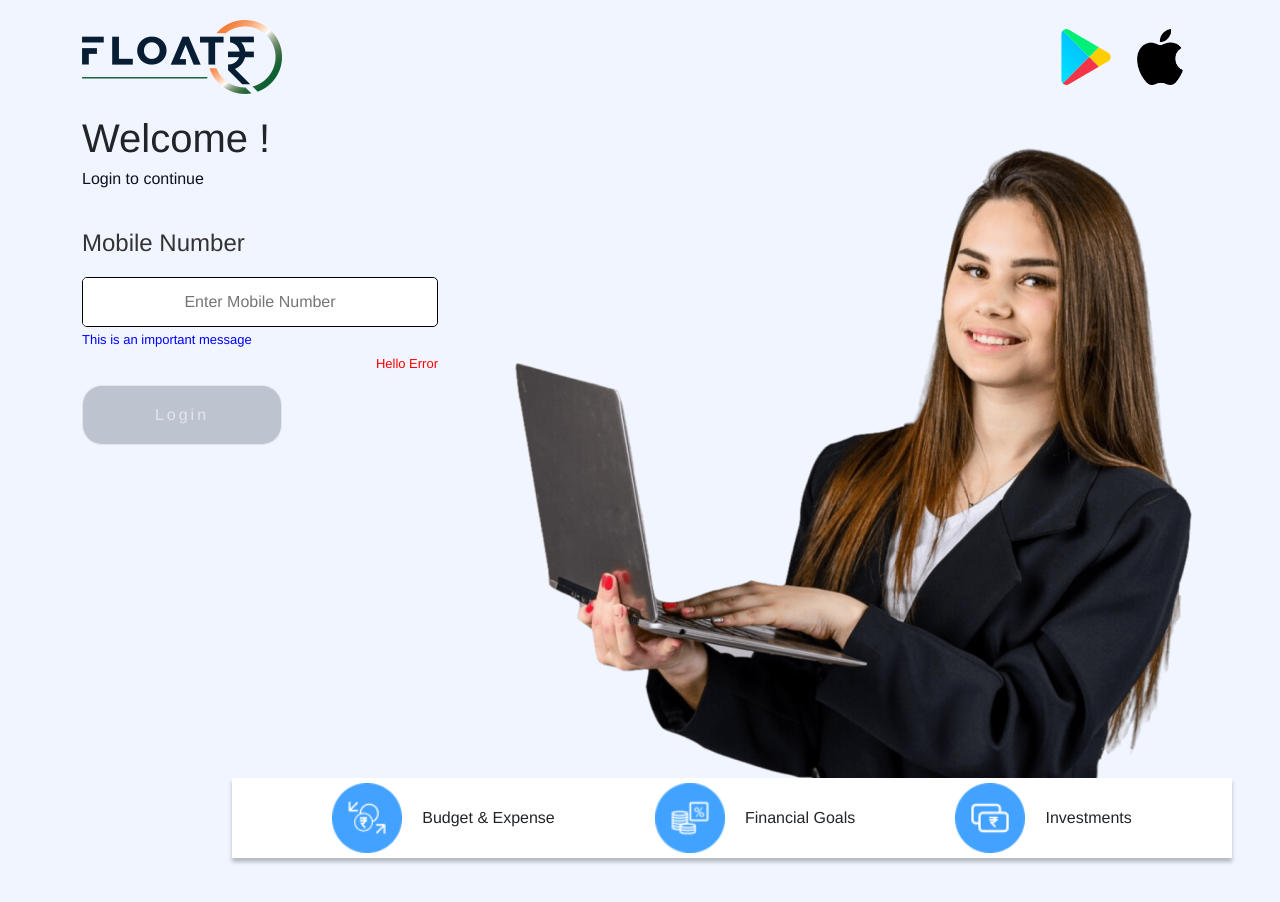
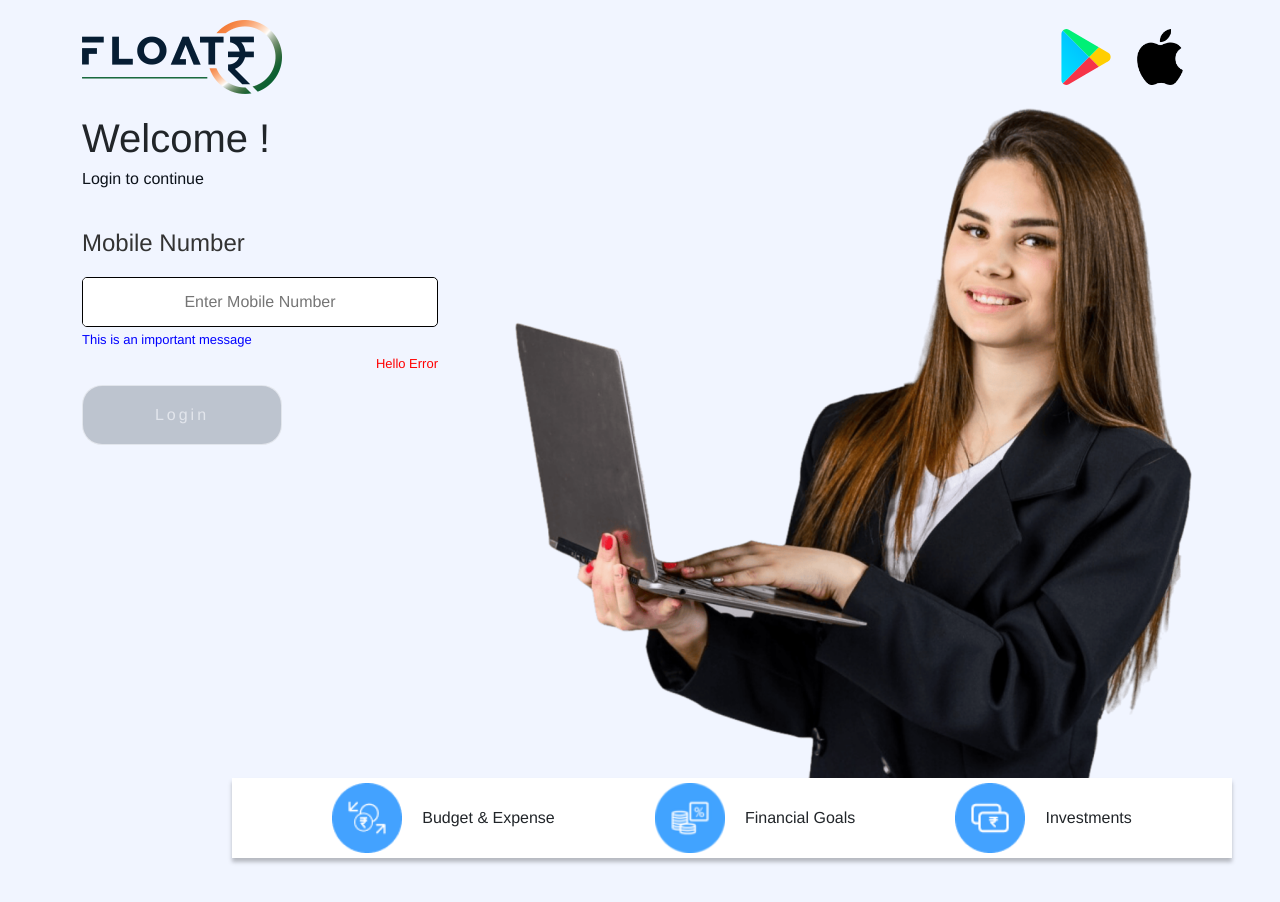
Before and after one commit to Sumit2406/floatrweb, a React (Create React App) app: page / in a window 1280 px wide. Built offline with nearby package versions, Linux system fonts and the light colour scheme.

Commit message:
changes done in loginpage

```diff
--- a/src/screens/LoginPage.js
+++ b/src/screens/LoginPage.js
@@ -26,7 +26,7 @@ export default function LoginPage() {
     setIsButtonDisabled(!mobilePattern.test(inputMobileNumber));
 
       };
-console.log(isButtonDisabled,"Sumit");
+// console.log(isButtonDisabled,"Sumit");
 
   return (
     <div className='container'>
--- a/src/scss/App.scss
+++ b/src/scss/App.scss
@@ -250,4 +250,6 @@ p {
 
 .logobanner {
   height: 709px;
+  position: relative;
+  top: -40px;
 }
```
